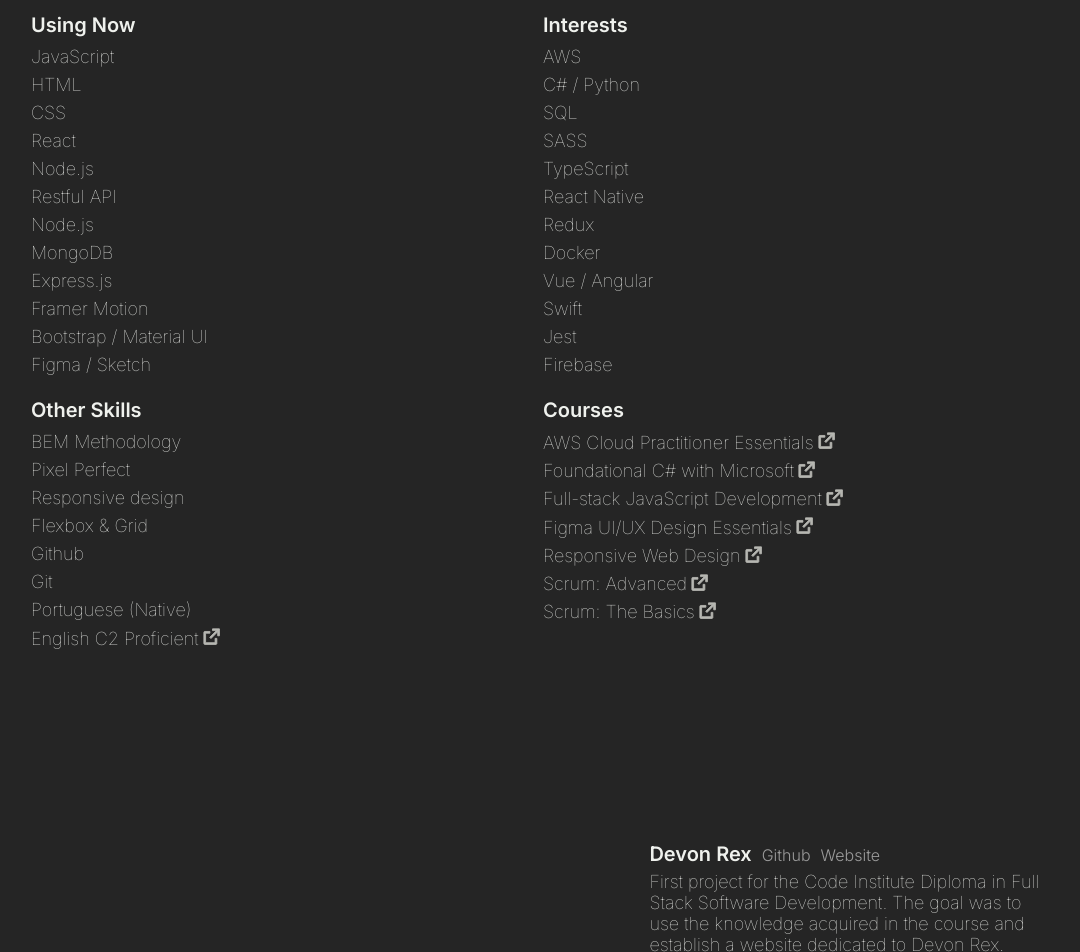
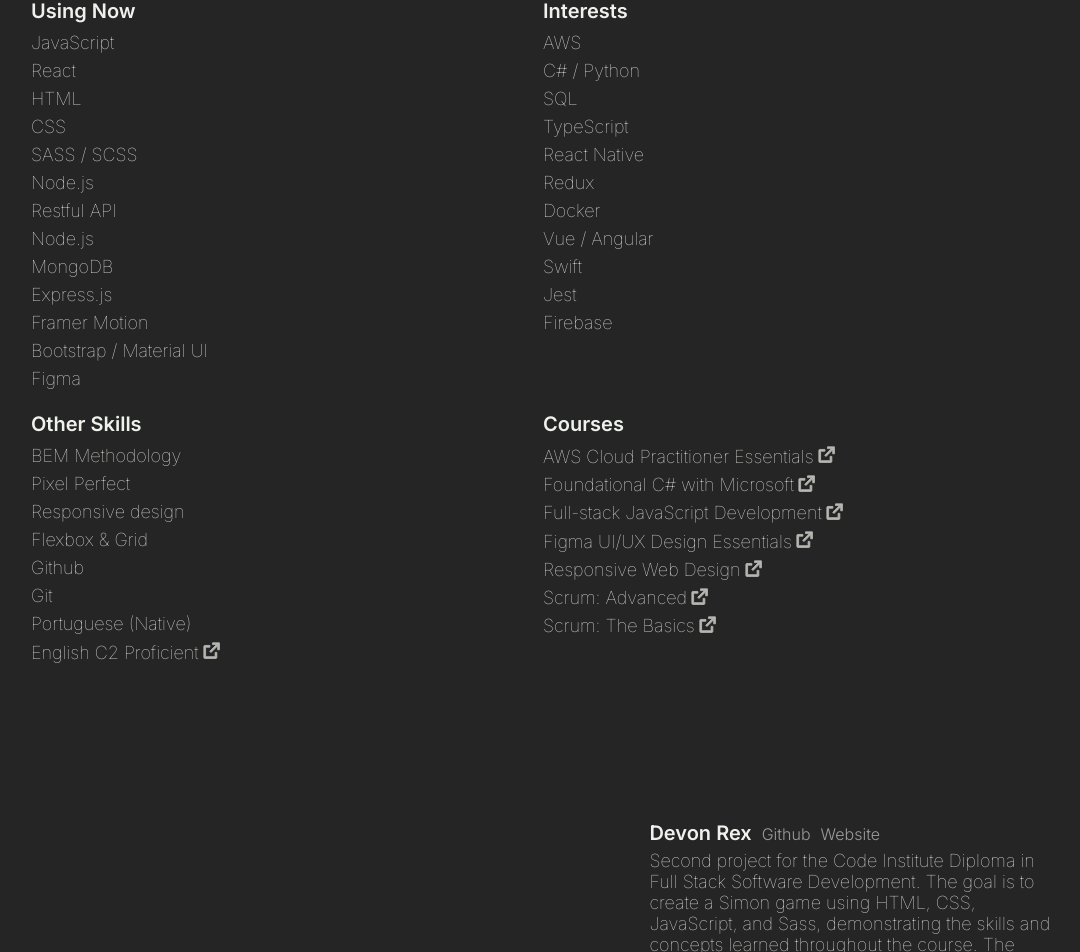
Before and after one commit to t-minini/my-website-v3, a React (Create React App) app: page / in a window 1280 px wide. Shown: the part 1684-2636 px from the top of the page, without its empty margins (97-1177 px from the left). Built offline with nearby package versions, Linux system fonts and the light colour scheme; a web font is replaced by a local one.

Commit message:
updading footer backhround and font colors, adding new project, updading font size for about

```diff
--- a/src/components/about/About.module.css
+++ b/src/components/about/About.module.css
@@ -143,7 +143,7 @@
 /* MONITORS (LANDSCAPE) */
 @media only screen and (min-width: 1520px) and (orientation: landscape) {
   .about span.word {
-    font-size: 5rem;
+    font-size: 4.4rem;
     line-height: 5.2rem;
     margin-right: 1.2rem;
   }
--- a/src/components/contact/Contact.module.css
+++ b/src/components/contact/Contact.module.css
@@ -7,7 +7,7 @@ footer {
 .contact {
   width: 100vw;
   height: 100dvh;
-  background-color: var(--black);
+  background-color: var(--gray-lighter);
 }
 
 .contact__tm {
@@ -32,14 +32,12 @@ footer {
 
 .text__container h2 {
   z-index: 1;
-  color: var(--gray-lighter);
   font-weight: var(--semiBold-600);
 }
 
 .text__container p {
   display: flex;
   justify-content: flex-end;
-  color: var(--gray-lighter);
   font-weight: var(--thin-100);
 }
 
--- a/src/components/skills/Skills.jsx
+++ b/src/components/skills/Skills.jsx
@@ -71,6 +71,14 @@ export function Skills() {
             variants={itemVariants}
             viewport={{ once: true }}
           >
+            React
+          </motion.li>
+          <motion.li
+            initial="initial"
+            whileInView="animate"
+            variants={itemVariants}
+            viewport={{ once: true }}
+          >
             HTML
           </motion.li>
           <motion.li
@@ -87,7 +95,7 @@ export function Skills() {
             variants={itemVariants}
             viewport={{ once: true }}
           >
-            React
+            SASS / SCSS
           </motion.li>
           <motion.li
             initial="initial"
@@ -151,7 +159,7 @@ export function Skills() {
             variants={itemVariants}
             viewport={{ once: true }}
           >
-            Figma / Sketch
+            Figma
           </motion.li>
         </ul>
         <ul>
@@ -179,14 +187,6 @@ export function Skills() {
             viewport={{ once: true }}
           >
             SQL
-          </motion.li>
-          <motion.li
-            initial="initial"
-            whileInView="animate"
-            variants={itemVariants}
-            viewport={{ once: true }}
-          >
-            SASS
           </motion.li>
           <motion.li
             initial="initial"
--- a/src/projects.json
+++ b/src/projects.json
@@ -102,5 +102,13 @@
     "github": "https://github.com/t-minini/devon-rex-pp1-ci",
     "website": "https://devon-rex.netlify.app/",
     "description": "First project for the Code Institute Diploma in Full Stack Software Development. The goal was to use the knowledge acquired in the course and establish a website dedicated to Devon Rex. Using HTML, CSS, and Figma, I turned this vision into reality. Head over to the GitHub README section for all the project insights!"
+  },
+  {
+    "id": "013",
+    "img": "/images/portfolio-imgs/simon-game.webp",
+    "project": "Devon Rex",
+    "github": "https://github.com/t-minini/simon-game-pp2-ci",
+    "website": "https://simon-game-pp2-ci.netlify.app/",
+    "description": "Second project for the Code Institute Diploma in Full Stack Software Development. The goal is to create a Simon game using HTML, CSS, JavaScript, and Sass, demonstrating the skills and concepts learned throughout the course. The project emphasizes user interaction, game logic, and efficient styling. For a detailed breakdown, check out the GitHub README."
   }
 ]
```
Also changed, not shown: public/images/portfolio-imgs/simon-game.webp (added).
